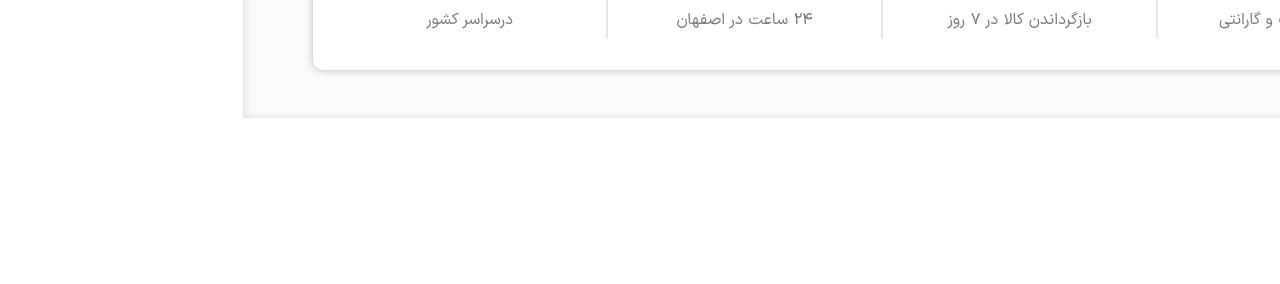
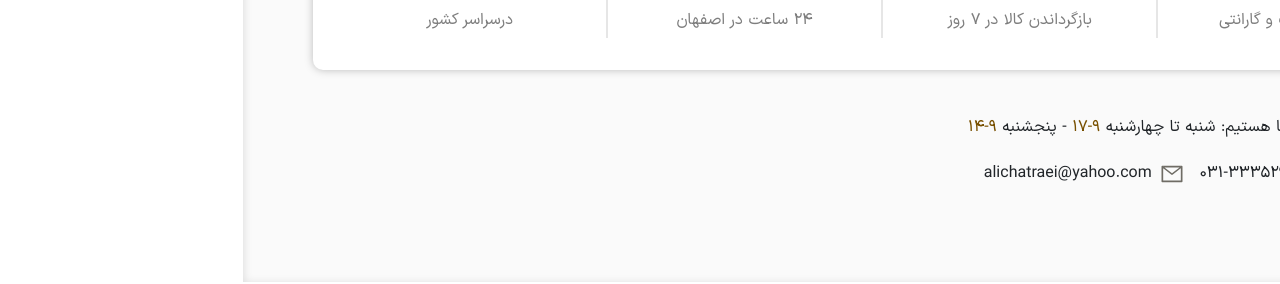
Before and after one commit to alichatraei/Shopping-store-with-react-, a React (Create React App) app: page / in a window 1280 px wide. Shown: the part 315-599 px from the top of the page. Built offline with nearby package versions, Linux system fonts and the light colour scheme; the HTML template or start-up script is replaced by a standard one.

Commit message:
Create footer contact us component

```diff
--- /dev/null
+++ b/src/Components/FooterContactUs/FooterContactUs.tsx
@@ -0,0 +1,30 @@
+import React from 'react'
+import { BsPhone } from 'react-icons/bs'
+import { AiOutlineMail } from 'react-icons/ai'
+import FooterContactUsStyles from './FooterContactUsStyles.module.css'
+const FooterContactUs = () => {
+    return (
+        <div className="h-auto text-center">
+            <h6>پاسخگوی شما هستیم: شنبه تا چهارشنبه
+                <span className={FooterContactUsStyles.time}> ۹-۱۷ </span>
+                - پنجشنبه
+                <span className={FooterContactUsStyles.time}> ۹-۱۴ </span></h6>
+            <div className="contactUsIcons h-auto
+            d-flex justify-content-center align-items-center
+            mt-4">
+                <div className="phoneNumber h-auto mx-2">
+                    <BsPhone size="1.5rem" color="#6F6C65"
+                        className="mx-2" />
+                    <span>۰۳۱-۳۳۳۵۲۹۹۷</span>
+                </div>
+                <div className="email h-auto">
+                    <AiOutlineMail size="1.5rem" color="#6F6C65"
+                        className="mx-2" />
+                    <span>alichatraei@yahoo.com</span>
+                </div>
+            </div>
+        </div>
+    )
+}
+
+export default FooterContactUs
--- /dev/null
+++ b/src/Components/FooterContactUs/FooterContactUsStyles.module.css
@@ -0,0 +1,3 @@
+.time {
+    color: #785000;
+}
--- a/src/Components/index.ts
+++ b/src/Components/index.ts
@@ -11,8 +11,10 @@ import ProductSlider from "./ProductSlider/ProductSlider";
 import ProductItemSlider from "./ProductItemSlider/ProductItemSlider";
 import FooterFeatureItem from "./FooterFeatureItem/FooterFeatureItem";
 import FooterFeaturesContainer from './FooterFeaturesContainer/FooterFeaturesContainer'
+import FooterContactUs from './FooterContactUs/FooterContactUs'
 export {
     SearchMenuBox, DropDownMenu, SearchInput, HeaderIconsBox,
     OffCanvas, BannersContainer, BannerItem, PopularCategoryList, CardContainer,
-    ProductSlider, ProductItemSlider, FooterFeatureItem, FooterFeaturesContainer
+    ProductSlider, ProductItemSlider, FooterFeatureItem, FooterFeaturesContainer,
+    FooterContactUs
 };
--- a/src/Layout/FooterLayout/FooterLayout.tsx
+++ b/src/Layout/FooterLayout/FooterLayout.tsx
@@ -1,9 +1,16 @@
 import React from "react";
-import { FooterFeaturesContainer } from "../../Components";
+import { FooterFeaturesContainer, FooterContactUs } from "../../Components";
 import footerLayoutStyles from './footerLayoutStyles.module.css'
 const FooterLayout = () => {
   return <footer className={footerLayoutStyles.footer}>
     <FooterFeaturesContainer />
+    <div className="container">
+      <div className="row">
+        <div className="col-12 col-sm-6 col-md my-5">
+          <FooterContactUs />
+        </div>
+      </div>
+    </div>
   </footer>;
 };
 
```
